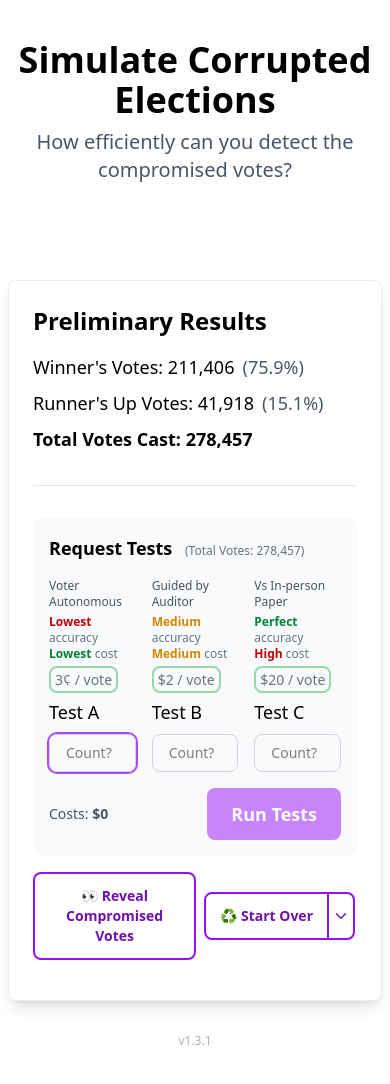
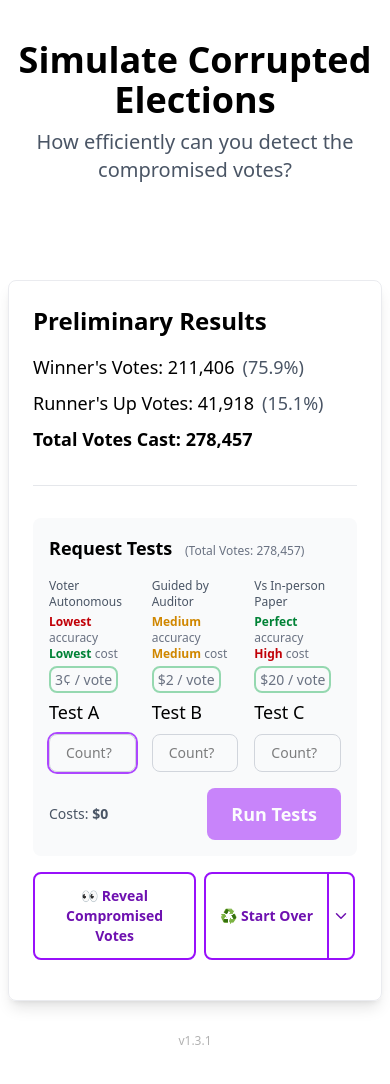
Before and after one commit to dsernst/simulate-corrupted-election, a Next.js app: page / in a window 390 px wide. Shown: the top 1084 px of the page. Built offline with nearby package versions, Linux system fonts and the light colour scheme.

Commit message:
UI: Adapt StartOver btn's height to match Reveal, on small screens

```diff
--- a/app/components/RevealStartOverLine.tsx
+++ b/app/components/RevealStartOverLine.tsx
@@ -48,7 +48,7 @@ export const RevealStartOverLine = () => {
         {/* Start Over w/ Dropdown*/}
         <div className="flex items-center relative">
           <Button
-            className="text-sm py-2 !px-3.5 rounded-r-none"
+            className="text-sm min-[413px]:!py-3 !py-8 !px-3.5 rounded-r-none"
             onClick={() => {
               startOver()
               setCompromisedShown(false)
@@ -61,7 +61,7 @@ export const RevealStartOverLine = () => {
           {/* Dropdown */}
           <Button
             aria-label={seedInputShown ? 'Hide seed input' : 'Show seed input'}
-            className="!py-3.5 !px-1 !ml-0 rounded-l-none relative right-0.5"
+            className="min-[413px]:!py-3.5 !py-8.5 !px-1 !ml-0 rounded-l-none relative right-0.5"
             onClick={() => setSeedInputShown(!seedInputShown)}
             variant="outline"
           >
@@ -75,7 +75,7 @@ export const RevealStartOverLine = () => {
           {/* Seed input */}
           {seedInputShown && (
             <div
-              className="absolute -right-3 top-12 bg-white border border-gray-200 rounded shadow-md flex gap-2 items-center px-3 py-2 z-10"
+              className="absolute -right-3 min-[413px]:top-12 top-23 bg-white border border-gray-200 rounded shadow-md flex gap-2 items-center px-3 py-2 z-10"
               style={{ minWidth: 0 }}
             >
               <IoDiceOutline
```
